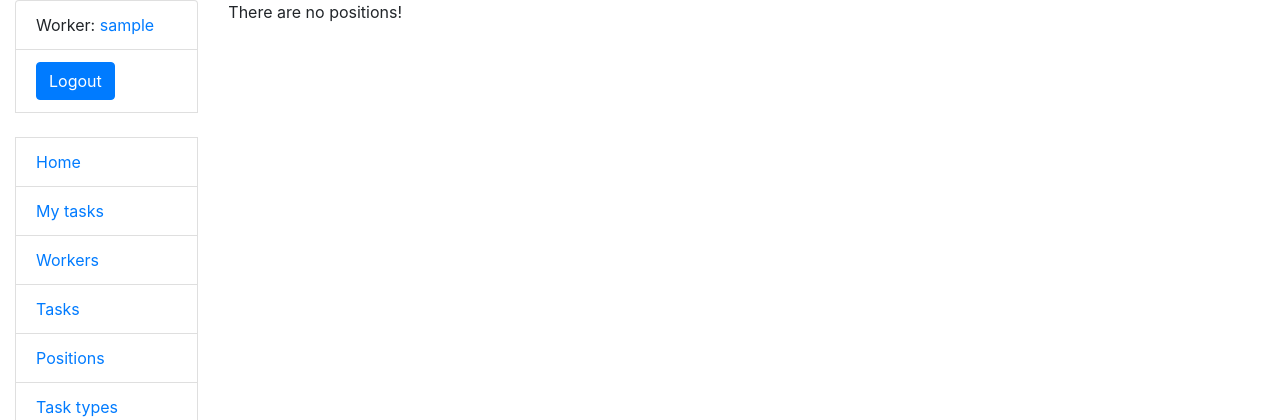
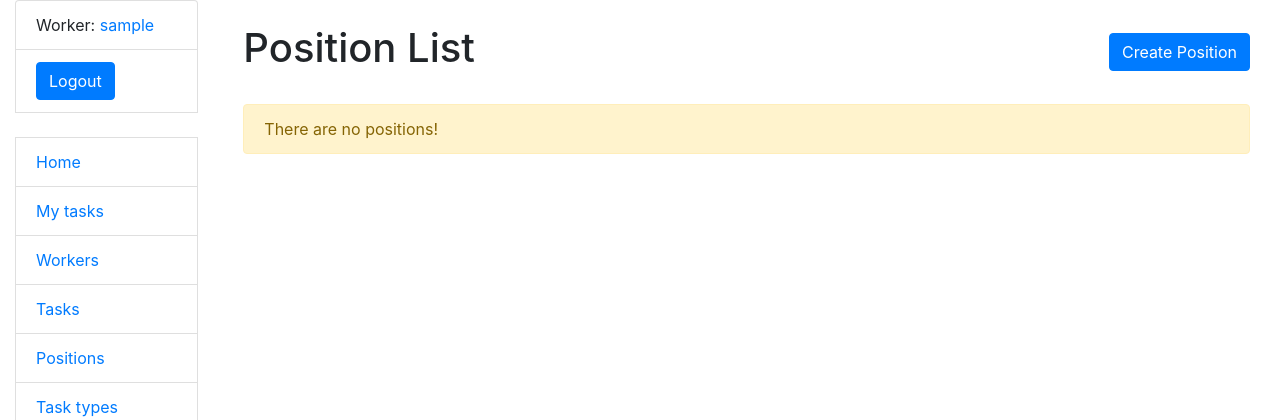
Before and after one commit to SpecializedBaby/task-master-pro, a Django app: page /positions/ in a window 1280 px wide. Shown: the top 420 px of the page. Run offline with Django 5.2, Linux system fonts and the light colour scheme; the visitor is signed in with stand-in values (Sample User, id 1); data that the repository does not hold is empty.

Commit message:
feat: Enhance position list template with improved styling
- Updated templates/task_manager/position_list.html to include better styling using Bootstrap classes
- Added a container and spacing for better layout
- Styled the position list using Bootstrap list group for a more visually appealing design
- Improved the readability and layout of individual position items
- Grouped action buttons (Assignees, Update, Delete) for each position using Bootstrap button group
- Added an alert message for the empty state when there are no positions

This commit improves the visual appeal and user experience of the position list page, making it more attractive and easier to navigate.

```diff
--- a/templates/task_manager/position_list.html
+++ b/templates/task_manager/position_list.html
@@ -1,16 +1,38 @@
 {% extends "base.html" %}
 
 {% block content %}
-  {% if position_list %}
-    <ul>
-      {% for position in position_list %}
-        <li>
-          <a href="{% url "task_manager:position-detail" pk=position.id %}">{{ position.id }}</a>
-          <h2>{{ position.name }}</h2>
-        </li>
-      {% endfor %}
-    </ul>
-  {% else %}
-    <p>There are no positions!</p>
-  {% endif %}
+  <div class="container mt-4">
+    <div class="d-flex justify-content-between align-items-center mb-3">
+      <h1>Position List</h1>
+      <a href="{% url 'task_manager:position-create' %}" class="btn btn-primary">
+        Create Position
+      </a>
+    </div>
+    {% if position_list %}
+      <div class="list-group">
+        {% for position in position_list %}
+          <div class="list-group-item">
+            <div class="d-flex w-100 justify-content-between align-items-center">
+              <h5 class="mb-1">{{ position.name }}</h5>
+              <div class="btn-group" role="group" aria-label="Position Actions">
+                <a href="{% url 'task_manager:position-detail' pk=position.id %}" class="btn btn-info">
+                  Assignees
+                </a>
+                <a href="{% url 'task_manager:position-update' pk=position.id %}" class="btn btn-secondary">
+                  Update
+                </a>
+                <a href="{% url 'task_manager:position-delete' pk=position.id %}" class="btn btn-danger">
+                  Delete
+                </a>
+              </div>
+            </div>
+          </div>
+        {% endfor %}
+      </div>
+    {% else %}
+      <div class="alert alert-warning mt-4" role="alert">
+        There are no positions!
+      </div>
+    {% endif %}
+  </div>
 {% endblock %}
```
